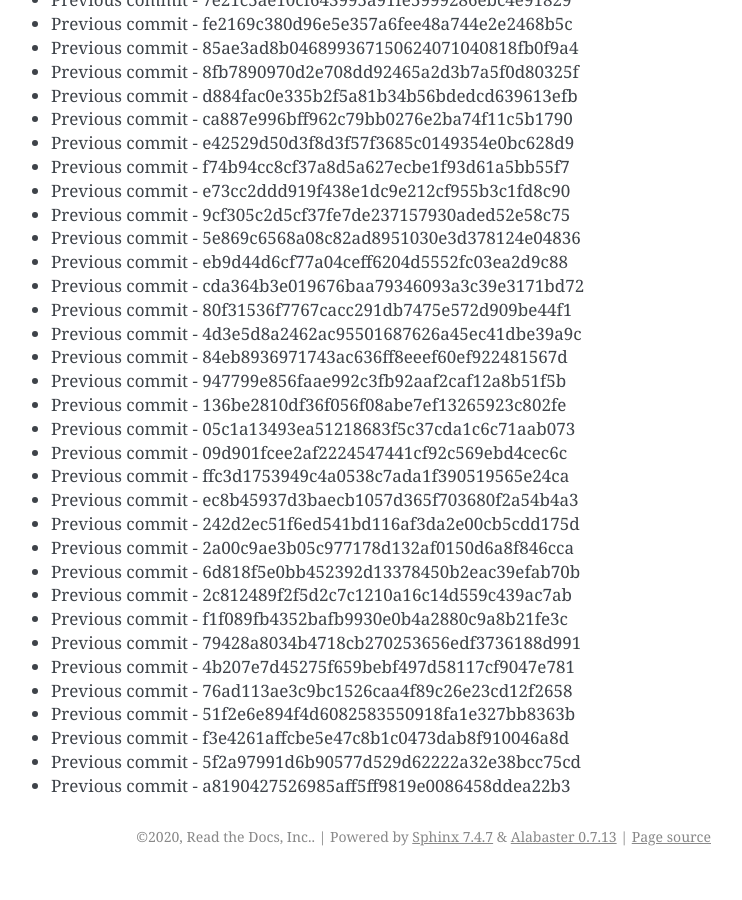
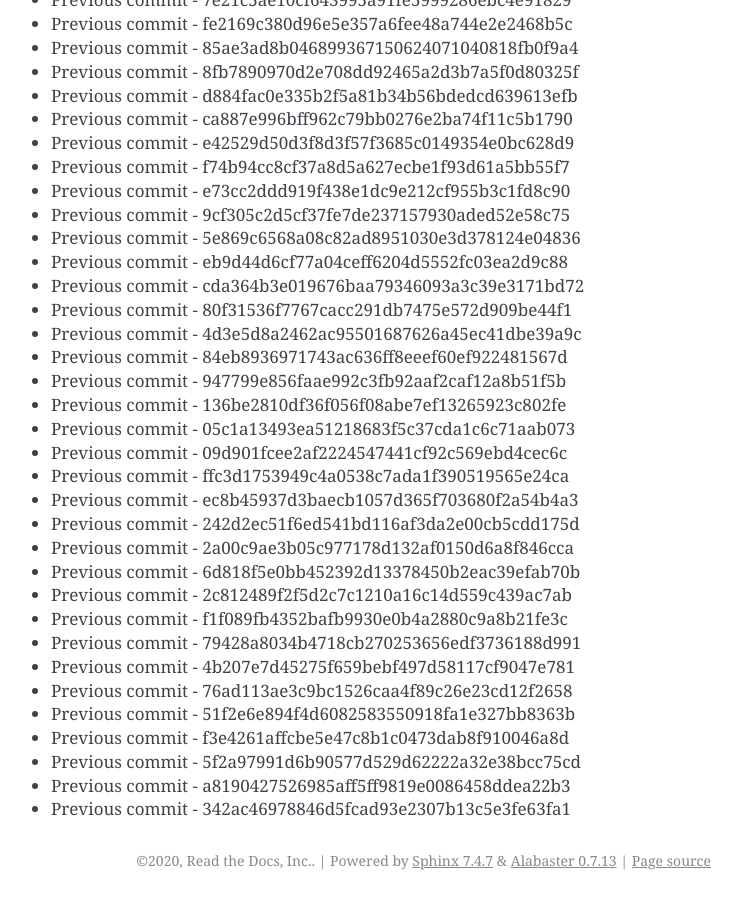
Before and after one commit to readthedocs/rtd-git-stresstest, a Sphinx documentation site: the page built from docs/updates.rst, in a window 1280 px wide and 900 px high, scrolled down 7818 px. Shown: the whole window, without its empty margins (399-1141 px from the left). Built offline with Sphinx 7.4.7, drawn with Linux system fonts in a browser that asks for light colours; before the commit the page ends 8694 px from its top, so only the background shows below that.

Commit message:
Generating commit from previous: 342ac46978846d5fcad93e2307b13c5e3fe63fa1

```diff
--- a/docs/updates.rst
+++ b/docs/updates.rst
@@ -360,3 +360,4 @@ It can be tested for any performance characteristics.
 * Previous commit - f3e4261affcbe5e47c8b1c0473dab8f910046a8d
 * Previous commit - 5f2a97991d6b90577d529d62222a32e38bcc75cd
 * Previous commit - a8190427526985aff5ff9819e0086458ddea22b3
+* Previous commit - 342ac46978846d5fcad93e2307b13c5e3fe63fa1
```
